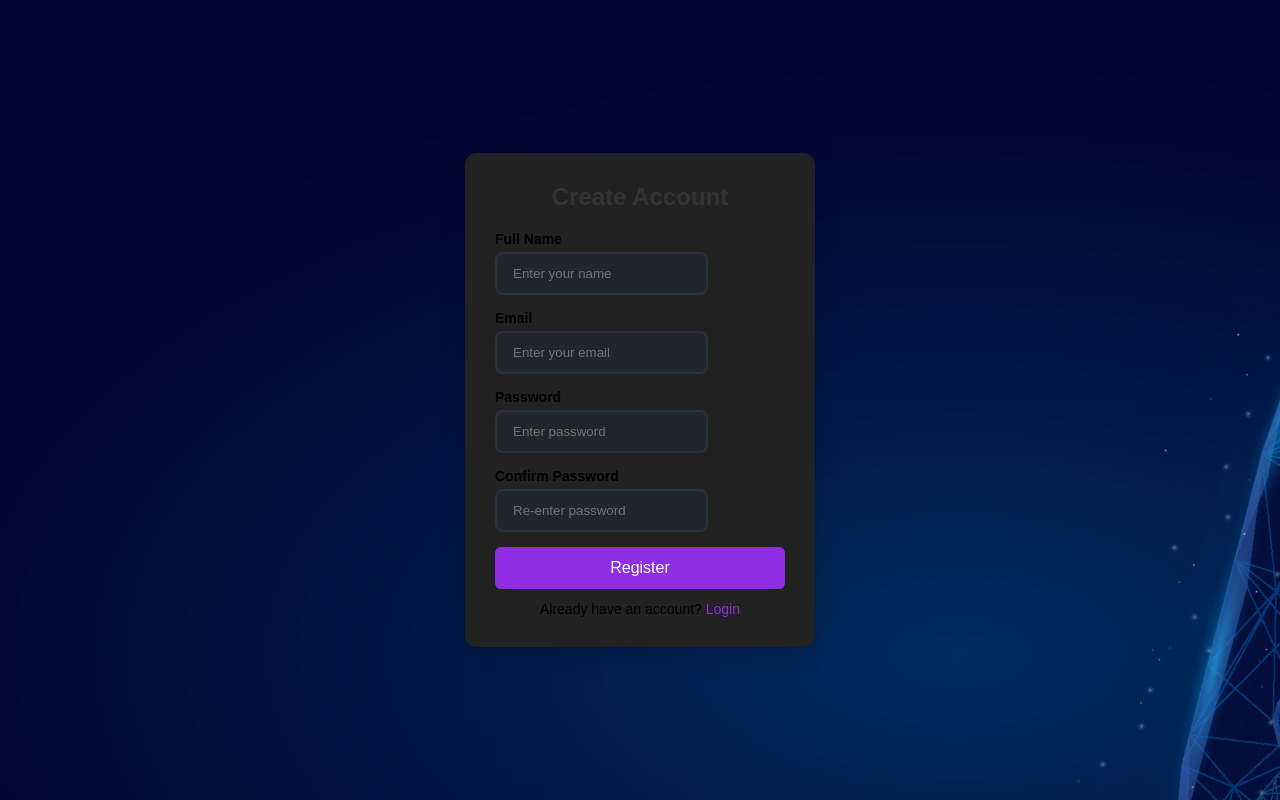
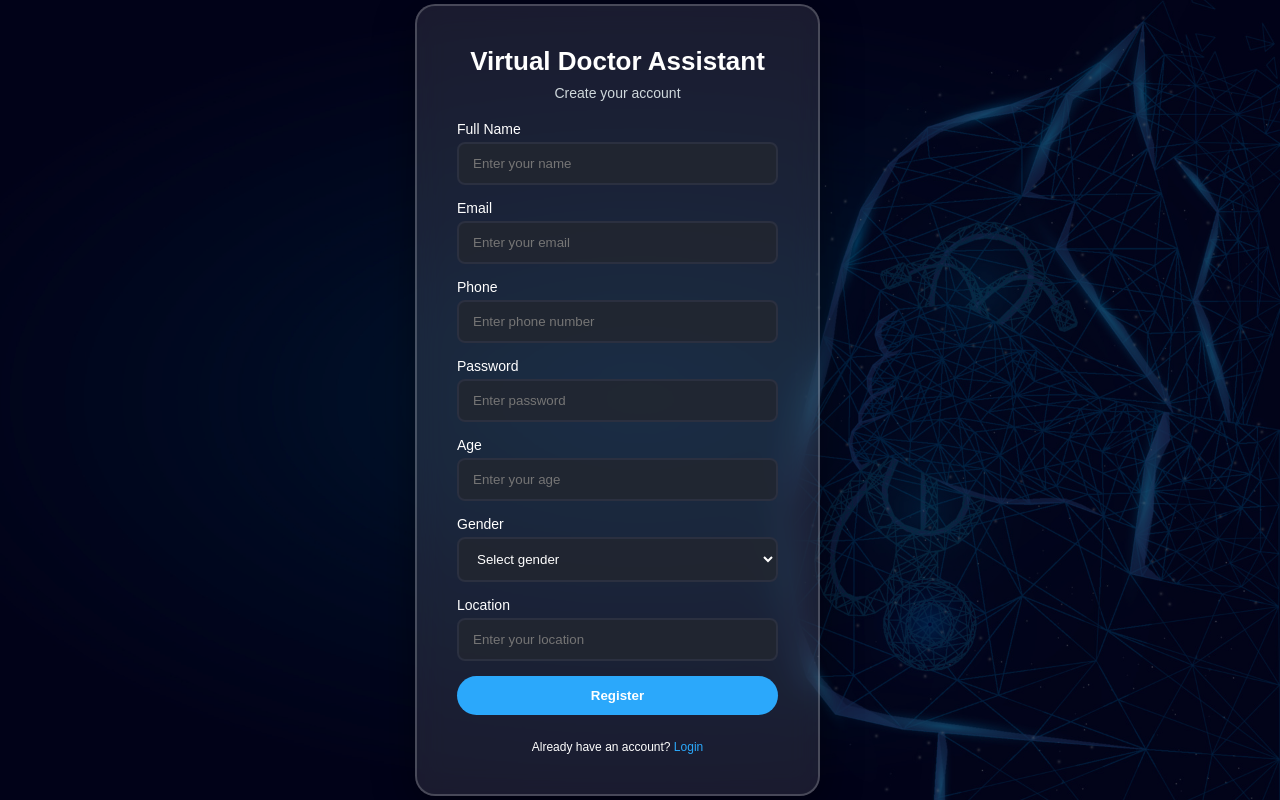
Before and after one commit to athishbepu/Team_coderush1.0, a Flask app: page /register in a window 1280 px wide. Run offline with Flask 3, Linux system fonts and the light colour scheme; some libraries are stand-ins or nearby versions.

Commit message:
Enhance registration and login forms with improved structure, styling, and validation

```diff
--- a/static/register/register.css
+++ b/static/register/register.css
@@ -2,87 +2,174 @@
   margin: 0;
   padding: 0;
   box-sizing: border-box;
-  font-family: Arial, sans-serif;
+}
+
+.bg {
+  background: url('../Bg.jpg') no-repeat center center;
+  position: fixed;
+  top: 0; left: 0; right: 0; bottom: 0;
+  background-size: cover;
+  z-index: -1;
+  filter: brightness(0.5);
 }
 
 body {
+  font-family: Arial, Helvetica, sans-serif;
   display: flex;
   justify-content: center;
   align-items: center;
   height: 100vh;
-  background: url(../Bg.jpg);
+  color: white;
 }
 
 .register-container {
-  background: #222;
-  padding: 30px;
-  backdrop-filter: blur(5px);
-  border-radius: 12px;
-  width: 350px;
-  box-shadow: 0 6px 25px rgba(0,0,0,0.2);
-  animation: fadeIn 1s ease;
+  display: flex;
+  flex-direction: column;
+  align-items: center;
+  background: rgba(255,255,255,0.1);
+  backdrop-filter: blur(15px);
+  border: 2px solid rgba(255,255,255,0.2);
+  border-radius: 20px;
+  width: 450px;
+  max-width: 90%;
+  padding: 40px;
+  box-shadow: 0 10px 40px rgba(0,0,0,0.4);
+  transition: transform 0.3s ease, box-shadow 0.3s ease;
 }
 
-h2 {
-  text-align: center;
-  margin-bottom: 20px;
-  color: #333;
+.register-container:hover {
+  transform: translateY(-5px);
+  box-shadow: 0 20px 50px rgba(0,0,0,0.5);
 }
 
-.input-box {
-  margin-bottom: 15px;
+.top h1 {
+  text-align: center;
+  font-size: 26px;
+  margin-bottom: 8px;
+}
+
+.top p {
+  text-align: center;
+  color: #cfd8dc;
+  font-size: 14px;
+  margin-bottom: 20px;
+}
+
+#registerForm {
+  display: flex;
+  flex-direction: column;
+  width: 100%;
+  gap: 15px;
+}
+
+.reg1 {
+  display: flex;
+  flex-direction: column;
 }
 
 label {
   font-size: 14px;
-  font-weight: bold;
-  display: block;
   margin-bottom: 5px;
 }
 
-input {
-  background-color: rgba(34, 38, 48, 0.85);
+input, select {
+  padding: 12px 14px;
+  border-radius: 8px;
+  border: 2px solid #2B3040;
+  background: rgba(34,38,48,0.85);
   color: white;
-  padding: 12px 16px;
-  border: 2px solid #2B3040;
-  border-radius: 8px;
-  transition: border-color 0.3s, transform 0.2s, box-shadow 0.3s;
+  transition: border-color 0.3s, box-shadow 0.3s;
 }
 
-input:focus {
+input:focus, select:focus {
   border-color: #2ba8fb;
+  box-shadow: 0 0 8px #2ba8fb50;
   outline: none;
-  transform: scale(1.02);
-  box-shadow: 0 0 10px #2ba8fb50;
 }
 
 button {
-  width: 100%;
   padding: 12px;
   border: none;
-  border-radius: 6px;
-  background: #8e2de2;
+  border-radius: 50px;
+  background: #2ba8fb;
   color: white;
-  font-size: 16px;
+  font-weight: bold;
   cursor: pointer;
-  transition: 0.3s;
+  transition: all 0.3s;
 }
 
 button:hover {
-  background: #4a00e0;
+  background: #6fc5ff;
+  box-shadow: 0 0 15px #6fc5ff50;
+  transform: scale(1.05);
 }
 
 .login-text {
   text-align: center;
-  margin-top: 12px;
-  font-size: 14px;
+  font-size: 12px;
+  margin-top: 10px;
 }
 .login-text a {
-  color: #8e2de2;
+  color: #2ba8fb;
   text-decoration: none;
 }
+.login-text a:hover {
+  text-decoration: underline;
+}
 
-@keyframes fadeIn {
-  from { opacity: 0; transform: translateY(-20px); }
-  to { opacity: 1; transform: translateY(0); }
+/* 📱 Responsive adjustments */
+@media (max-width: 768px) {
+  .register-container {
+    width: 100%;
+    padding: 25px;
+    border-radius: 15px;
+  }
+
+  .top h1 {
+    font-size: 22px;
+  }
+
+  #registerForm {
+    gap: 12px;
+  }
+
+  input, select {
+    padding: 10px 12px;
+    font-size: 14px;
+  }
+
+  button {
+    padding: 10px;
+    font-size: 14px;
+  }
 }
+
+@media (max-width: 480px) {
+  .register-container {
+    padding: 20px;
+  }
+
+  .top h1 {
+    font-size: 20px;
+  }
+
+  .top p {
+    font-size: 12px;
+  }
+
+  label {
+    font-size: 12px;
+  }
+
+  input, select {
+    font-size: 13px;
+    padding: 8px 10px;
+  }
+
+  button {
+    font-size: 13px;
+    padding: 8px 14px;
+  }
+
+  .login-text {
+    font
--- a/static/register/register.js
+++ b/static/register/register.js
@@ -1,28 +1,39 @@
-document.getElementById("registerForm").addEventListener("submit", function(e) {
-  e.preventDefault(); // stop default form reload
+const registerForm = document.getElementById("registerForm");
 
-  const password = document.getElementById("password").value;
-  const confirmPassword = document.getElementById("confirmPassword").value;
+registerForm.addEventListener("submit", async (e) => {
+  e.preventDefault();
 
-  if (password !== confirmPassword) {
-    alert("Passwords do not match!");
+  const name = document.getElementById("name").value.trim();
+  const email = document.getElementById("email").value.trim();
+  const phone = document.getElementById("phone").value.trim();
+  const password = document.getElementById("password").value.trim();
+  const age = document.getElementById("age").value.trim();
+  const gender = document.getElementById("gender").value;
+  const location = document.getElementById("location").value.trim();
+
+  // Basic validation
+  if (!name || !email || !phone || !password || !age || !gender || !location) {
+    alert("⚠️ Please fill all fields");
     return;
   }
 
-  alert("Registration Successful 🚀");
+  try {
+    const response = await fetch("http://127.0.0.1:5000/register", {
+      method: "POST",
+      headers: { "Content-Type": "application/json" },
+      body: JSON.stringify({ name, email, phone, password, age, gender, location })
+    });
 
-  // Later you can send data to Flask backend like this:
-  /*
-  fetch("http://localhost:5000/register", {
-    method: "POST",
-    headers: { "Content-Type": "application/json" },
-    body: JSON.stringify({
-      fullname: document.getElementById("fullname").value,
-      email: document.getElementById("email").value,
-      password: password
-    })
-  })
-  .then(res => res.json())
-  .then(data => console.log(data));
-  */
+    const data = await response.json();
+
+    if (data.success) {
+      alert("✅ Registration successful! Redirecting to login...");
+      window.location.href = "login.html";
+    } else {
+      alert("❌ Registration failed: " + data.message);
+    }
+  } catch (err) {
+    console.error("Error:", err);
+    alert("⚠️ Server error. Try again later.");
+  }
 });
--- a/templates/login.html
+++ b/templates/login.html
@@ -35,7 +35,7 @@
           </div>
           <button type="submit">Login</button>
           <p class="signup-text">
-            Don’t have an account? <a href="#">Sign Up</a>
+            Don’t have an account? <a href="register.html">Sign Up</a>
           </p>
         </form>
       </div>
--- a/templates/register.html
+++ b/templates/register.html
@@ -1,36 +1,60 @@
 <!DOCTYPE html>
 <html lang="en">
   <head>
-  <meta charset="UTF-8">
-  <meta name="viewport" content="width=device-width, initial-scale=1.0">
-  <title>Register</title>
-  <link rel="stylesheet" href="../static/register/register.css">
+    <meta charset="UTF-8" />
+    <meta name="viewport" content="width=device-width, initial-scale=1.0" />
+    <title>Virtual Doctor - Register</title>
+    <link rel="stylesheet" href="../static/register/register.css" />
   </head>
   <body>
+    <main>
+      <div class="bg"></div>
       <div class="register-container">
-    <h2>Create Account</h2>
+        <div class="top">
+          <h1>Virtual Doctor Assistant</h1>
+          <p class="tagline">Create your account</p>
+        </div>
         <form id="registerForm">
-      <div class="input-box">
-        <label>Full Name</label>
-        <input type="text" id="fullname" placeholder="Enter your name" required>
+          <div class="reg1">
+            <label for="name">Full Name</label>
+            <input type="text" id="name" placeholder="Enter your name" required />
           </div>
-      <div class="input-box">
-        <label>Email</label>
-        <input type="email" id="email" placeholder="Enter your email" required>
+          <div class="reg1">
+            <label for="email">Email</label>
+            <input type="email" id="email" placeholder="Enter your email" required />
           </div>
-      <div class="input-box">
-        <label>Password</label>
-        <input type="password" id="password" placeholder="Enter password" required>
+          <div class="reg1">
+            <label for="phone">Phone</label>
+            <input type="tel" id="phone" placeholder="Enter phone number" required />
           </div>
-      <div class="input-box">
-        <label>Confirm Password</label>
-        <input type="password" id="confirmPassword" placeholder="Re-enter password" required>
+          <div class="reg1">
+            <label for="password">Password</label>
+            <input type="password" id="password" placeholder="Enter password" required />
+          </div>
+          <div class="reg1">
+            <label for="age">Age</label>
+            <input type="number" id="age" placeholder="Enter your age" required />
+          </div>
+          <div class="reg1">
+            <label for="gender">Gender</label>
+            <select id="gender" required>
+              <option value="" disabled selected>Select gender</option>
+              <option value="male">Male</option>
+              <option value="female">Female</option>
+              <option value="other">Other</option>
+            </select>
+          </div>
+          <div class="reg1">
+            <label for="location">Location</label>
+            <input type="text" id="location" placeholder="Enter your location" required />
           </div>
           <button type="submit">Register</button>
-      <p class="login-text">Already have an account? <a href="login.html">Login</a></p>
+          <p class="login-text">
+            Already have an account? <a href="login.html">Login</a>
+          </p>
         </form>
       </div>
-
+    </main>
     <script src="../static/register/register.js"></script>
   </body>
 </html>
```
Lines whose indentation alone changed are shown as unchanged.
